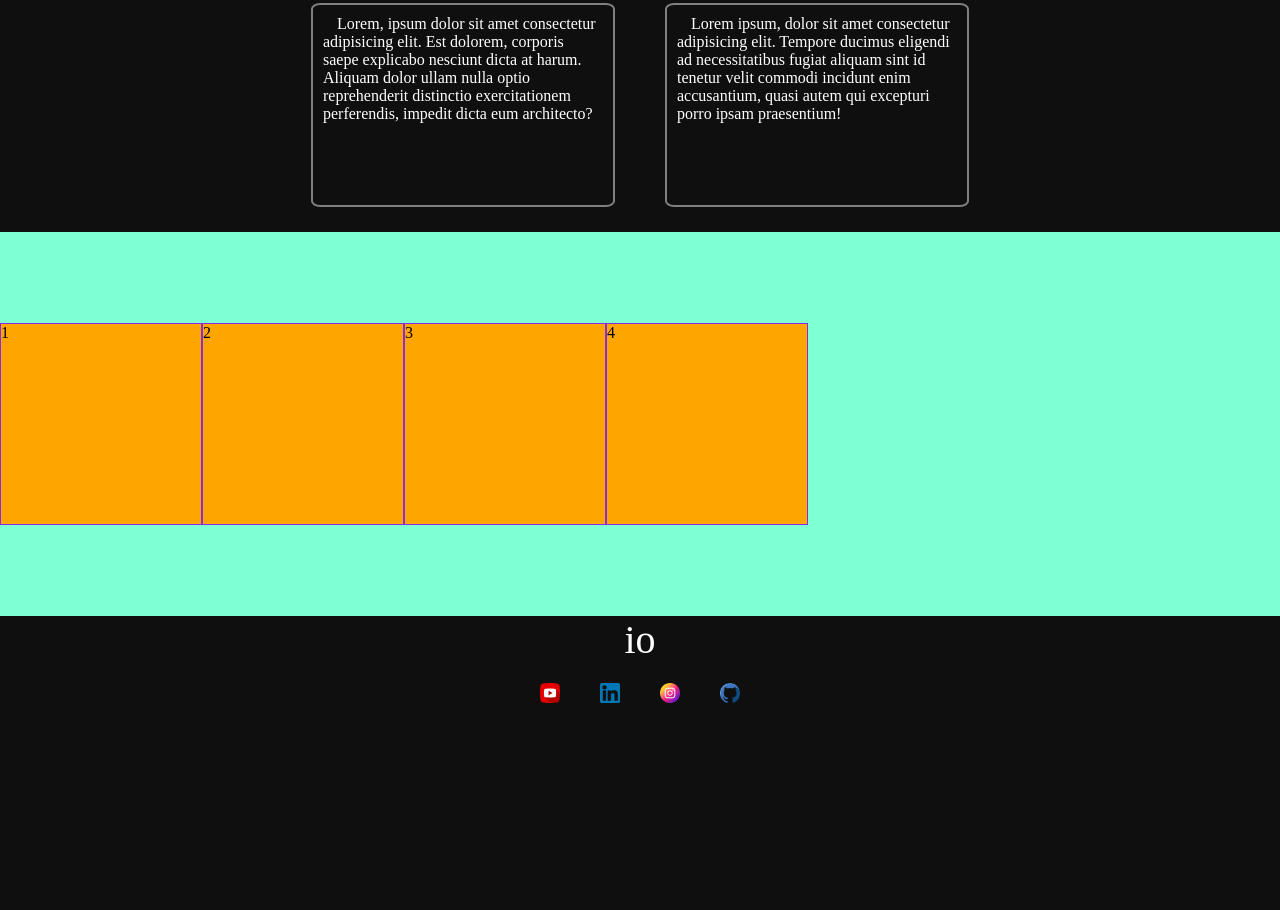
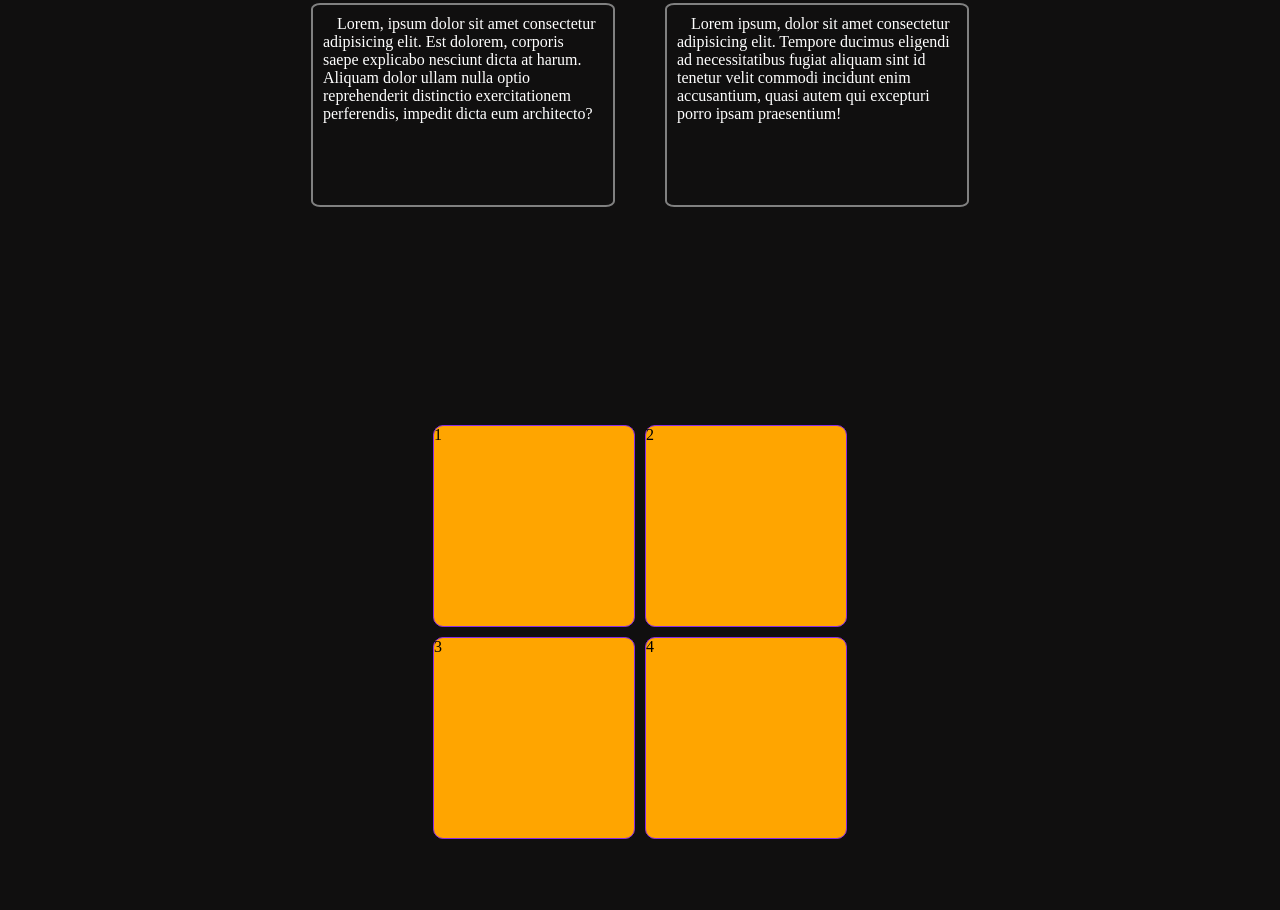
Before and after one commit to carlosb20/pasta-html, a plain HTML site: page paleta.html in a window 1280 px wide. Shown: the part 770-1680 px from the top of the page. Before the commit the page ends 1497 px from the top, so only its background shows below. Drawn offline with Linux system fonts and the light colour scheme.

Commit message:
atualizado

```diff
--- a/paleta.css
+++ b/paleta.css
@@ -162,22 +162,33 @@ aside{
     padding: 5px;
 }
 
+.cent{
+    max-width: 100%;
+    height: 800px;
+    display: flex;
+    justify-content: center;
+
+}
+
 .cont{
 
-    width: 100%;
-    height: 30vw;
-    background-color: aquamarine;
+    width: 600px;
+    height: 800px;
     display:flex;
-
-    align-items: center;
+    flex-wrap: wrap;
+    align-content: center;
+    justify-content: center;
 }
 
-.cont .item{
+.item{
 
     width: 200px;
     height: 200px;
+    margin: 5px;
     background-color: orange;
     border: 1px solid blueviolet;
+    border-radius:5% ;
+
 }
 
 
--- a/paleta.html
+++ b/paleta.html
@@ -55,11 +55,13 @@
             <div class="grid-item"><p>Lorem ipsum, dolor sit amet consectetur adipisicing elit. Tempore ducimus eligendi ad necessitatibus fugiat aliquam sint id tenetur velit commodi incidunt enim accusantium, quasi autem qui excepturi porro ipsam praesentium!</p></div>
         </aside>
 
-        <div class="cont">
-            <div class="item">1</div>
-            <div class="item">2</div>
-            <div class="item">3</div>
-            <div class="item">4</div>
+        <div class="cent">
+            <div class="cont">
+                <div class="item">1</div>
+                <div class="item">2</div>
+                <div class="item">3</div>
+                <div class="item">4</div>
+            </div>
         </div>
 
         <p id="ap"> io </p>
```
